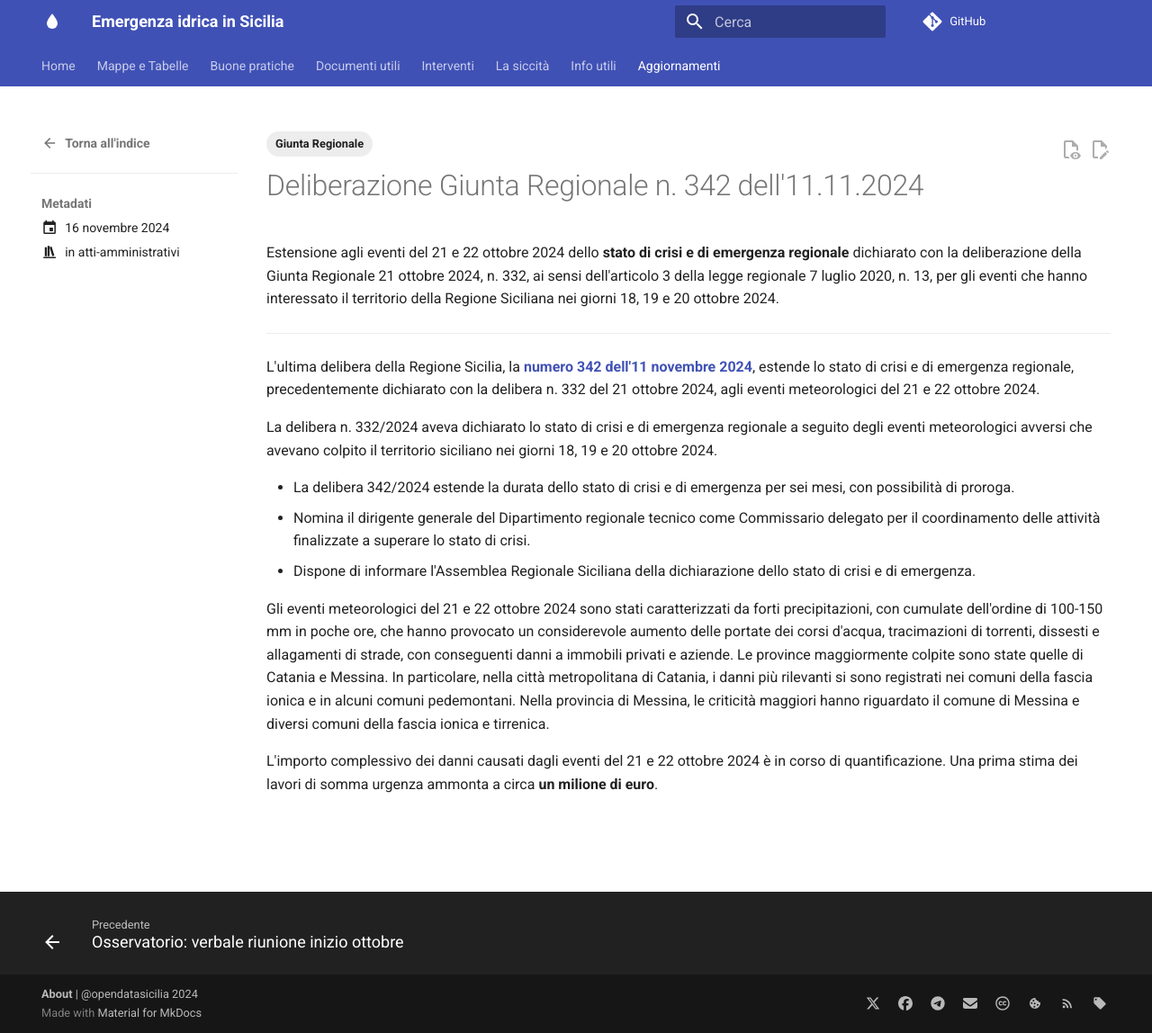
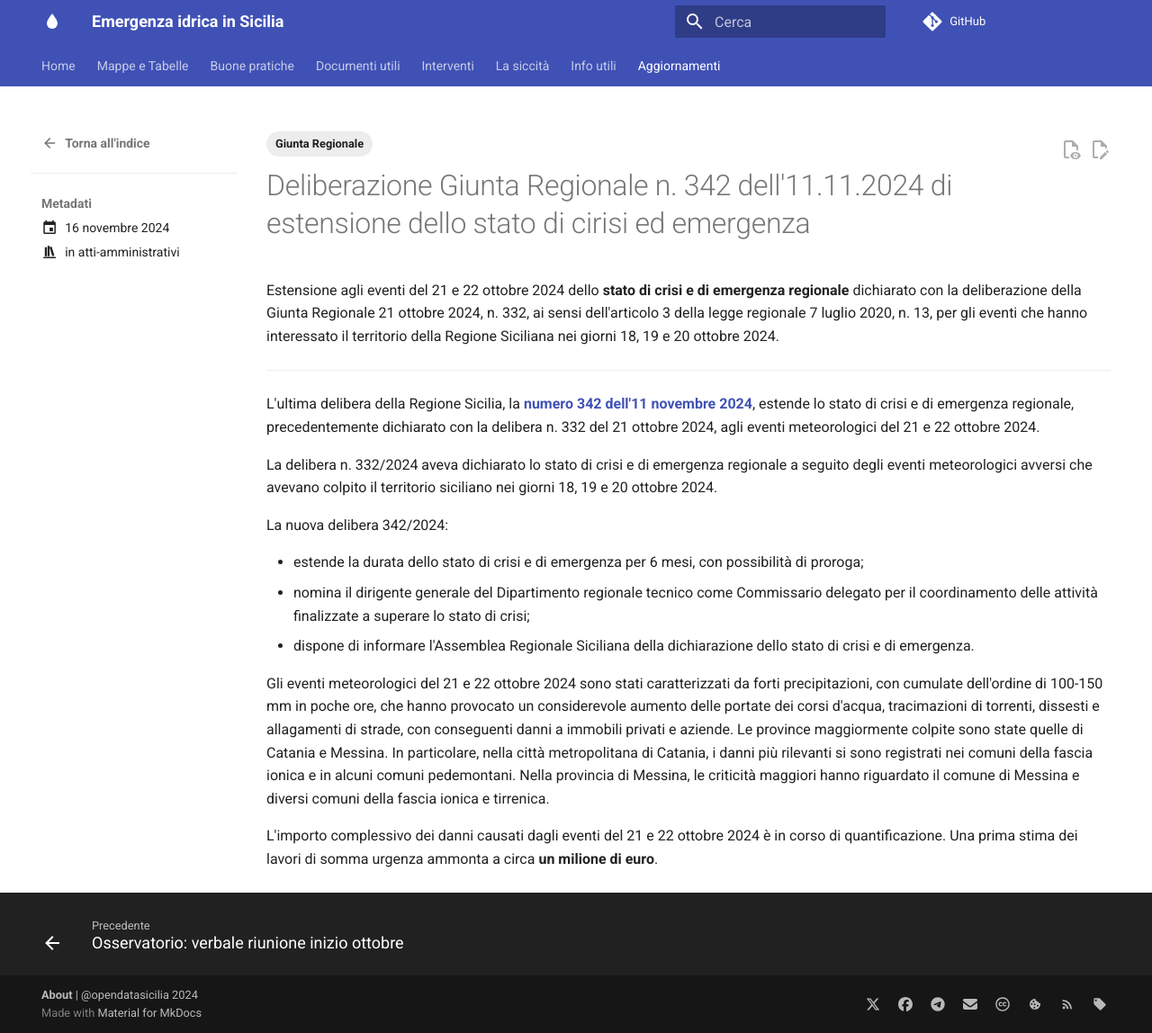
Before and after one commit to opendatasicilia/emergenza-idrica-sicilia, an MkDocs documentation site: the page built from docs/aggiornamenti/articoli/annuncio/delibera-342-11_11_2024.md, in a window 1280 px wide and 1148 px high. Shown: the whole window at 90% size. Built offline with MkDocs 1.6.1 and Material for MkDocs 9.7.7, drawn with Linux system fonts in a browser that asks for light colours; comment, search, counter and statistics services are not loaded.

Commit message:
Update delibera-342-11_11_2024.md

```diff
--- a/docs/aggiornamenti/articoli/annuncio/delibera-342-11_11_2024.md
+++ b/docs/aggiornamenti/articoli/annuncio/delibera-342-11_11_2024.md
@@ -1,7 +1,7 @@
 ---
 draft: false
 date: 2024-11-16
-title: "Deliberazione Giunta Regionale n. 342 dell'11.11.2024"
+title: "Deliberazione Giunta Regionale n. 342 dell'11.11.2024 di estensione dello stato di cirisi ed emergenza"
 hide:
   - navigation
   - toc
@@ -21,9 +21,11 @@ L'ultima delibera della Regione Sicilia, la [**numero 342 dell'11 novembre 2024*
 
 La delibera n. 332/2024 aveva dichiarato lo stato di crisi e di emergenza regionale a seguito degli eventi meteorologici avversi che avevano colpito il territorio siciliano nei giorni 18, 19 e 20 ottobre 2024.
 
-- La delibera 342/2024 estende la durata dello stato di crisi e di emergenza per sei mesi, con possibilità di proroga.
-- Nomina il dirigente generale del Dipartimento regionale tecnico come Commissario delegato per il coordinamento delle attività finalizzate a superare lo stato di crisi.
-- Dispone di informare l'Assemblea Regionale Siciliana della dichiarazione dello stato di crisi e di emergenza.
+La nuova delibera 342/2024:
+
+- estende la durata dello stato di crisi e di emergenza per 6 mesi, con possibilità di proroga;
+- nomina il dirigente generale del Dipartimento regionale tecnico come Commissario delegato per il coordinamento delle attività finalizzate a superare lo stato di crisi;
+- dispone di informare l'Assemblea Regionale Siciliana della dichiarazione dello stato di crisi e di emergenza.
 
 Gli eventi meteorologici del 21 e 22 ottobre 2024 sono stati caratterizzati da forti precipitazioni, con cumulate dell'ordine di 100-150 mm in poche ore, che hanno provocato un considerevole aumento delle portate dei corsi d'acqua, tracimazioni di torrenti, dissesti e allagamenti di strade, con conseguenti danni a immobili privati e aziende. Le province maggiormente colpite sono state quelle di Catania e Messina. In particolare, nella città metropolitana di Catania, i danni più rilevanti si sono registrati nei comuni della fascia ionica e in alcuni comuni pedemontani. Nella provincia di Messina, le criticità maggiori hanno riguardato il comune di Messina e diversi comuni della fascia ionica e tirrenica.
 
```
